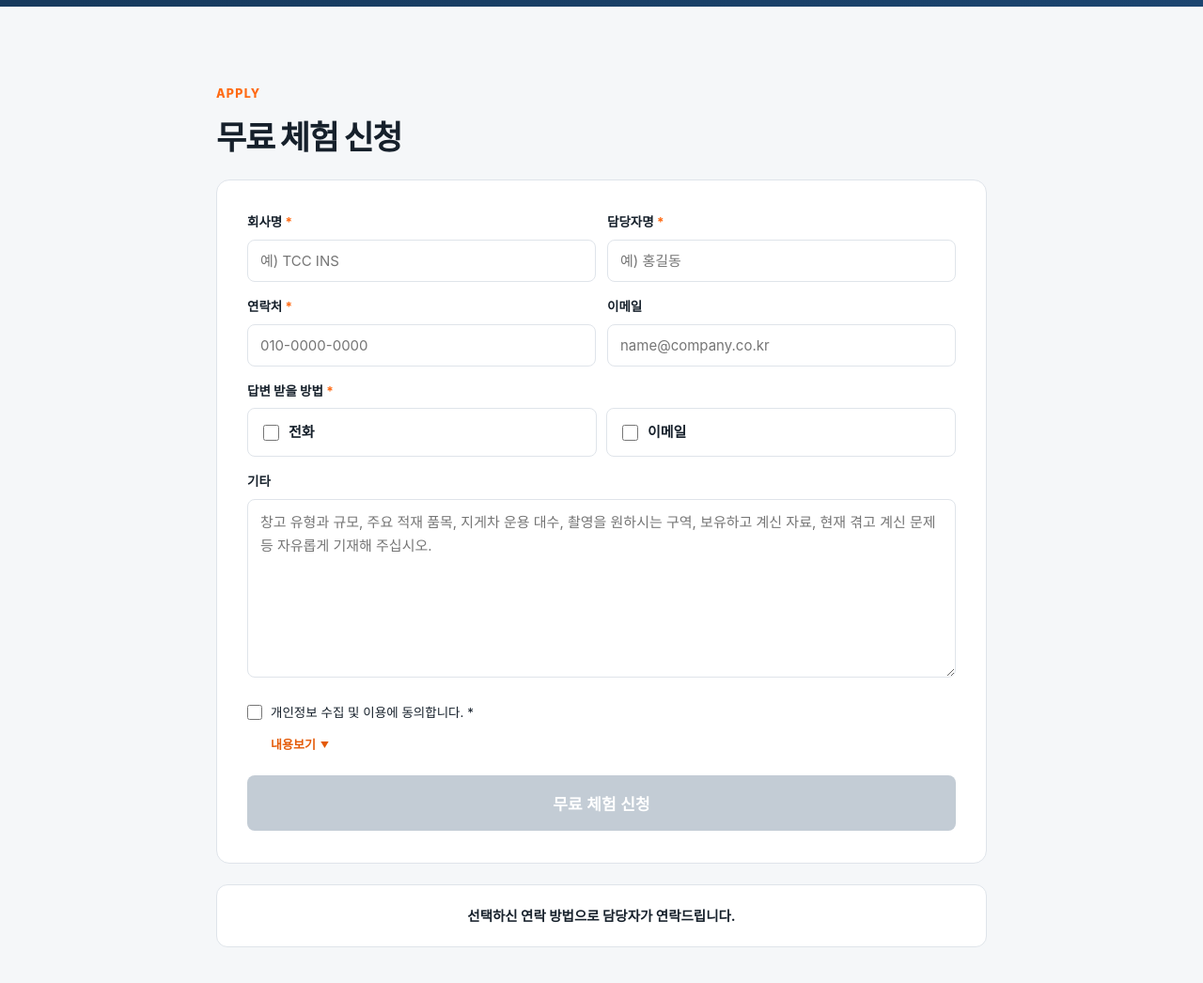
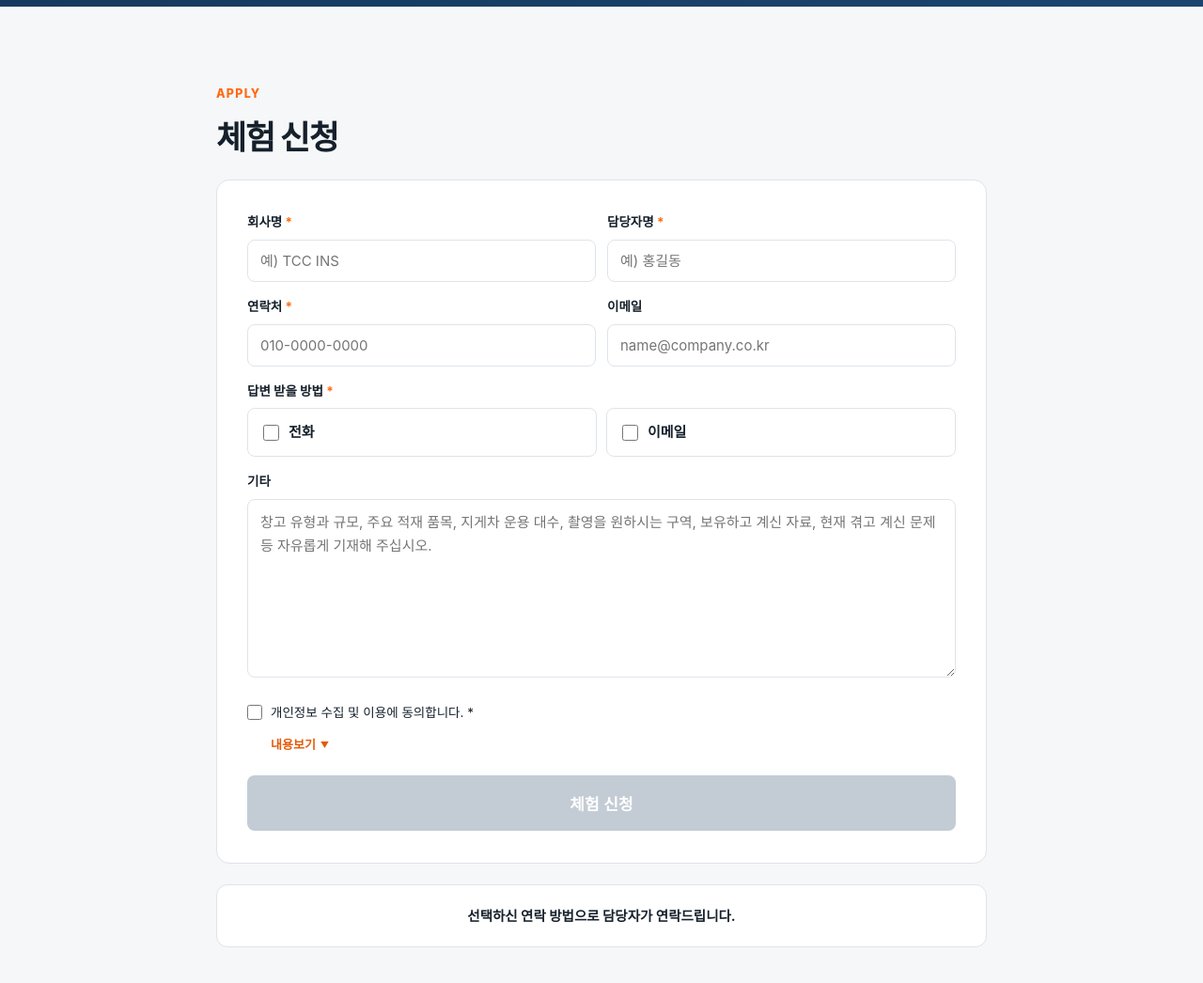
Before and after one commit to tccinsmkt/nooon, a website: page index.html in a window 1280 px wide. Shown: the part 6260-7306 px from the top of the page at 94% size. Drawn offline with Linux system fonts and the light colour scheme.

Commit message:
신청 섹션에서 "무료" 중복 제거
같은 화면에 "무료 체험 신청"이 제목과 버튼 두 곳에 반복됐다.
이미 히어로와 프로모션에서 무료임을 밝히고 있으므로
신청 섹션은 "체험 신청"으로만 표기한다.
개인정보 동의 전문의 수집 목적 표기는 원문 그대로 둔다.

Co-Authored-By: Claude Opus 5 <noreply@anthropic.com>

```diff
--- a/index.html
+++ b/index.html
@@ -715,7 +715,7 @@ footer .slogan{font-weight:700;color:rgba(255,255,255,.85);font-size:15px}
 <section class="form-sec" id="apply">
   <div class="wrap">
     <span class="eyebrow">APPLY</span>
-    <h2>무료 체험 신청</h2>
+    <h2>체험 신청</h2>
     <form class="form-card" id="applyForm" method="post" action="#">
       <div class="row2">
         <div class="field">
@@ -788,7 +788,7 @@ footer .slogan{font-weight:700;color:rgba(255,255,255,.85);font-size:15px}
         </details>
       </div>
 
-      <button class="btn btn-lg" type="submit" disabled>무료 체험 신청</button>
+      <button class="btn btn-lg" type="submit" disabled>체험 신청</button>
     </form>
 
     <div class="contact-box">
```
Also changed, not shown: src/index.html (+2 -2 lines).
